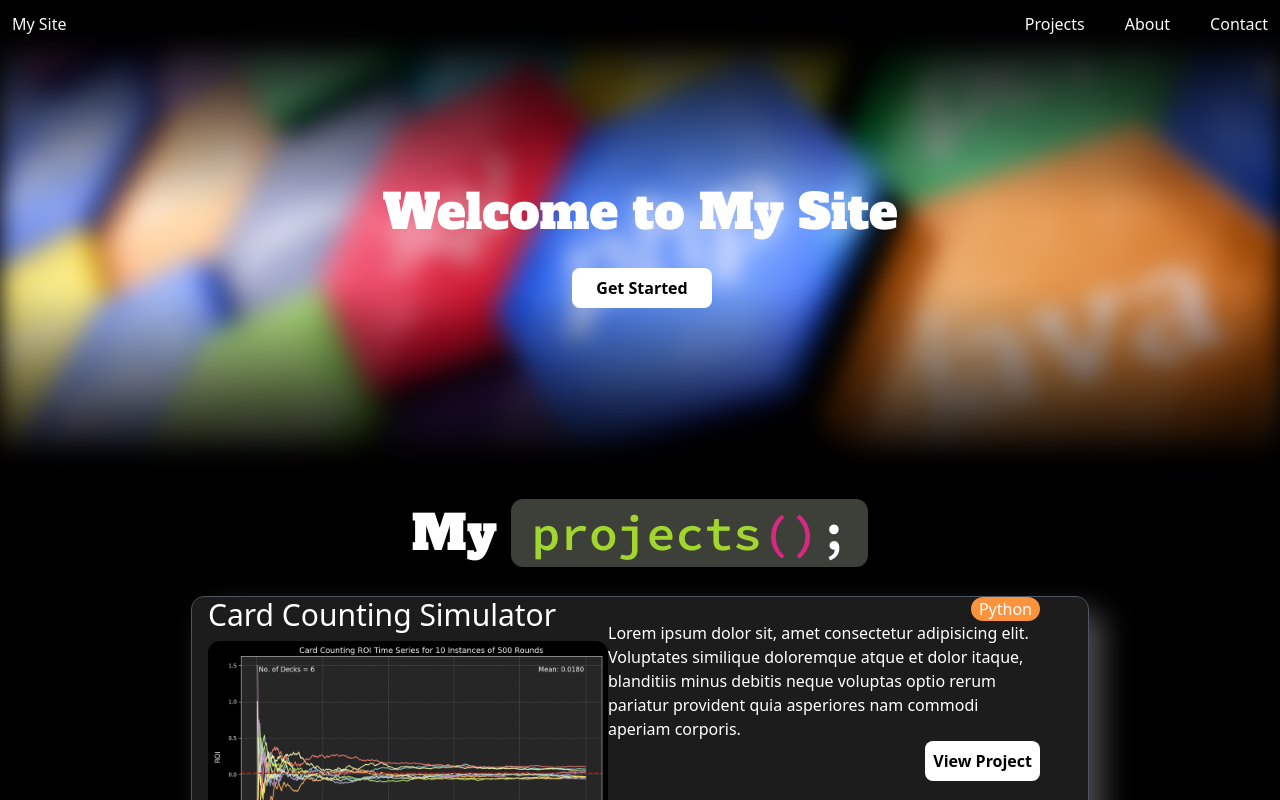
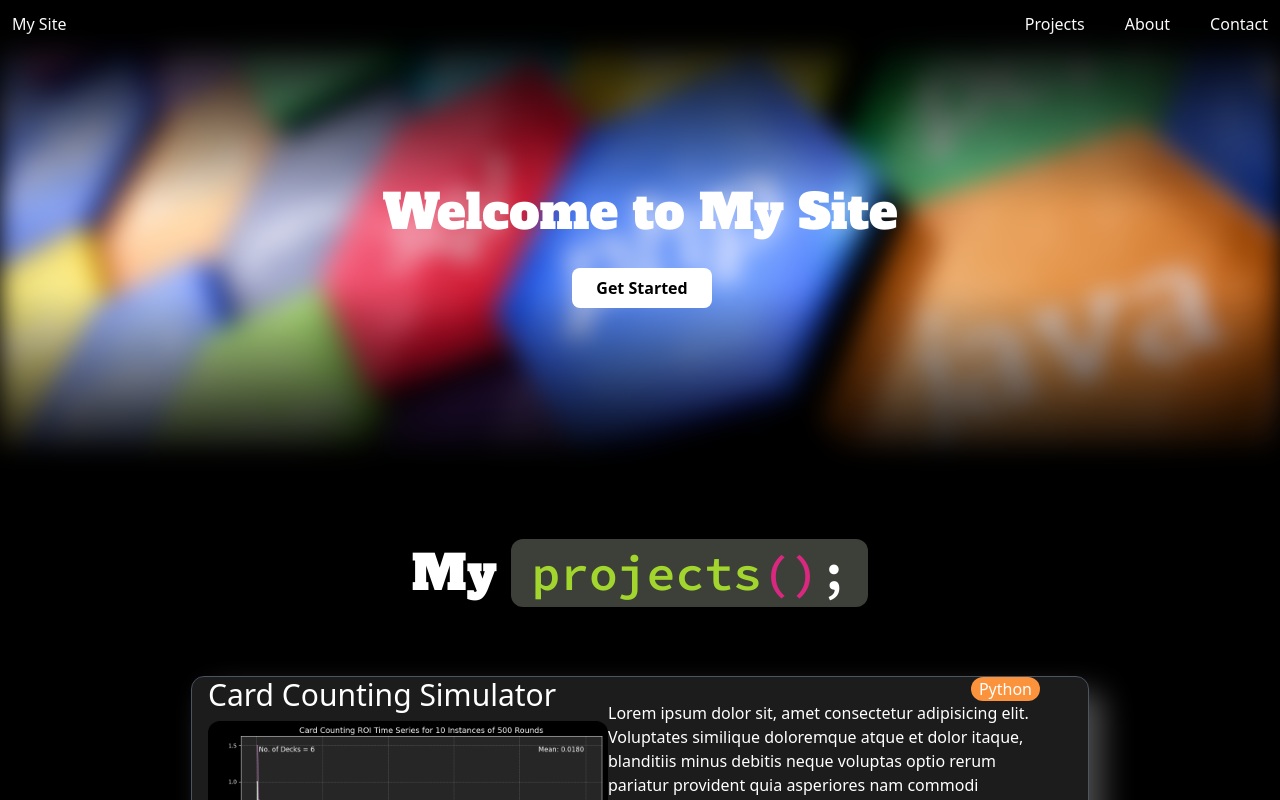
Before and after one commit to ryan-bert/my-website, a React (Create React App) app: page / in a window 1280 px wide. Shown: the top 800 px of the page. Built offline with nearby package versions, Linux system fonts and the light colour scheme.

Commit message:
Additional padding

```diff
--- a/src/App.tsx
+++ b/src/App.tsx
@@ -11,7 +11,7 @@ export default function App() {
         <NavBar />
         <Hero />
         <section id='projects' className="flex flex-col py-[60px] px-8">
-        <h1 className="text-5xl text-center">
+        <h1 className="py-10 text-5xl text-center">
           <span className='font-alpha'>My </span>
           <span className="px-5 py-1 rounded-xl font-source font-semibold bg-tertiary">
             <span className="text-mygreen">projects</span>
@@ -27,7 +27,6 @@ export default function App() {
           <ProjectCard />
           <ProjectCard />
           <ProjectCard />
-
         </div>
         </section>
         <section id='about' className='py-[60px]'>
```
